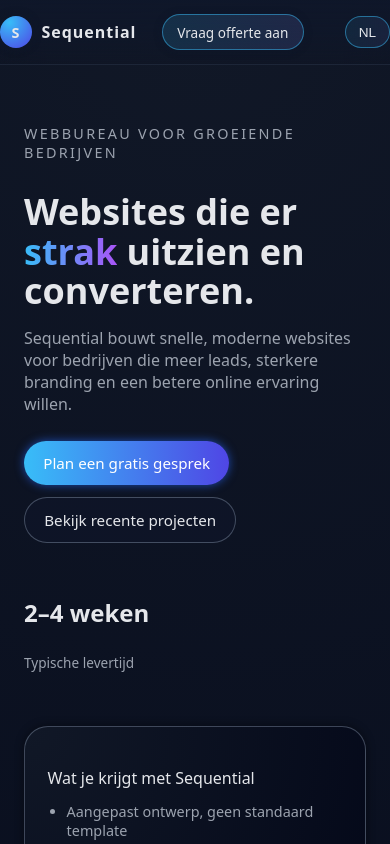
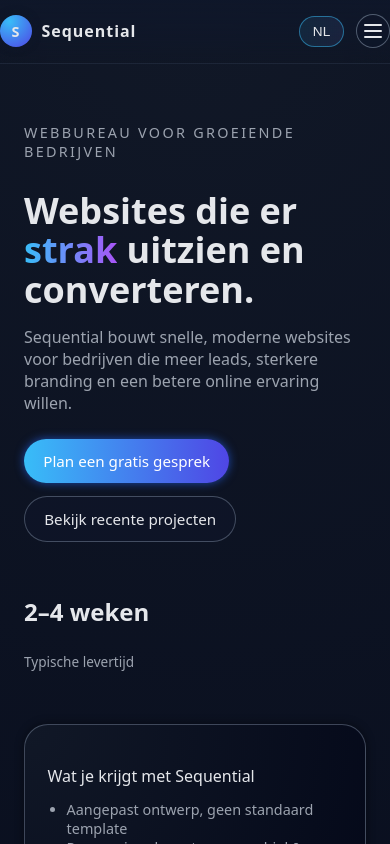
Before and after one commit to QXOonincx/Sequential, a React (Vite) app: page / in a window 390 px wide. Shown: the top 844 px of the page. Built offline with nearby package versions, Linux system fonts and the light colour scheme.

Commit message:
nieuwe navbar

```diff
--- a/src/CSS/index.css
+++ b/src/CSS/index.css
@@ -4,3 +4,4 @@
 @import "./sections.css";
 @import "./contact.css";
 @import "./footer.css";
+@import "./languageToggle.css";
--- a/src/CSS/navbar.css
+++ b/src/CSS/navbar.css
@@ -46,6 +46,8 @@
   font-size: 1rem;
 }
 
+/* Desktop nav */
+
 .sq-nav {
   display: flex;
   gap: 1rem;
@@ -81,14 +83,109 @@
   box-shadow: 0 1px 8px rgba(15, 23, 42, 0.281);
 }
 
-/* Navbar responsive */
+.sq-header-actions {
+  display: flex;
+  align-items: center;
+  gap: 0.75rem;
+}
+
+/* Hamburger knop */
+
+.sq-nav-toggle {
+  display: none; /* wordt op mobiel inline-flex in de media query */
+  width: 34px;
+  height: 34px;
+  border-radius: 999px;
+  border: 1px solid rgba(148, 163, 184, 0.5);
+  background: rgba(15, 23, 42, 0.9);
+  padding: 0;
+  cursor: pointer;
+
+  align-items: center;
+  justify-content: center;
+  flex-direction: column;
+  gap: 4px;
+
+  transition: background 0.2s ease, border-color 0.2s ease,
+    transform 0.2s ease;
+}
+
+.sq-nav-toggle:hover {
+  background: rgba(15, 23, 42, 1);
+  border-color: rgba(56, 189, 248, 0.8);
+  transform: translateY(-1px) scale(1.03);
+}
+
+.sq-nav-toggle span {
+  display: block;
+  width: 18px;
+  height: 2px;
+  border-radius: 999px;
+  background: var(--sq-text);
+  transition: transform 0.25s cubic-bezier(0.4, 0, 0.2, 1),
+    opacity 0.2s ease, background 0.2s ease;
+  transform-origin: center;
+}
+
+/* Als open: verander in een "X" */
+
+.sq-nav-toggle.is-open span:nth-child(1) {
+  transform: translateY(6px) rotate(45deg);
+}
+
+.sq-nav-toggle.is-open span:nth-child(2) {
+  opacity: 0;
+}
+
+.sq-nav-toggle.is-open span:nth-child(3) {
+  transform: translateY(-6px) rotate(-45deg);
+}
+
+/* optioneel: andere kleur als open */
+.sq-nav-toggle.is-open span {
+  background: #38bdf8;
+}
+
+/* Mobiel menu */
+
+.sq-nav-mobile {
+  display: none;
+  flex-direction: column;
+  gap: 0.4rem;
+  padding: 0.75rem 1.5rem 1rem;
+  background: rgba(15, 23, 42, 0.96);
+  border-top: 1px solid rgba(148, 163, 184, 0.2);
+}
+
+.sq-nav-mobile .sq-nav-link {
+  padding: 0.5rem 0;
+  display: block;
+}
+
+.sq-nav-cta-mobile {
+  margin-top: 0.4rem;
+}
+
+/* Responsive: onder 768px wordt het hamburger-menu gebruikt */
 
 @media (max-width: 767px) {
-  .sq-header-inner {
-    flex-wrap: wrap;
+  .sq-nav-desktop {
+    display: none; /* verberg gewone nav */
   }
 
-  .sq-nav {
-    display: none;
+  .sq-nav-toggle {
+    display: inline-flex; /* toon hamburger */
+  }
+
+  .sq-nav-cta-desktop {
+    display: none; /* CTA naast logo verbergen */
+  }
+
+  .sq-nav-mobile {
+    display: flex; /* mobiel menu zichtbaar ALS het gerenderd wordt */
+  }
+
+  .sq-header-inner {
+    gap: 0.8rem;
   }
 }
--- a/src/NavBar.tsx
+++ b/src/NavBar.tsx
@@ -1,8 +1,8 @@
-import React from "react";
+import React, { useState } from "react";
 import { Link } from "react-router-dom";
 import { useTranslation } from "react-i18next";
 import "./CSS/index.css";
-import "./CSS/languageToggle.css";
+
 
 type NavLink = {
   labelKey: string;
@@ -19,9 +19,14 @@
 
 const NavBar: React.FC = () => {
   const { t, i18n } = useTranslation();
+  const [isMobileOpen, setIsMobileOpen] = useState(false);
 
   const toggleLanguage = () => {
     i18n.changeLanguage(i18n.language === "nl" ? "en" : "nl");
+  };
+
+  const toggleMenu = () => {
+    setIsMobileOpen((prev) => !prev);
   };
 
   return (
@@ -32,7 +37,8 @@
           <span className="sq-logo-text">Sequential</span>
         </div>
 
-        <nav className="sq-nav">
+        {/* Desktop navigatie */}
+        <nav className="sq-nav sq-nav-desktop">
           {navLinks.map((link) =>
             link.href.startsWith("/") ? (
               <Link key={link.href} to={link.href} className="sq-nav-link">
@@ -46,20 +52,66 @@
           )}
         </nav>
 
-        {/* CTA Button */}
-        <Link to="/contact" className="sq-nav-cta">
+        {/* Rechterkant: CTA, taal-knop, hamburger */}
+        <div className="sq-header-actions">
+          <Link to="/contact" className="sq-nav-cta sq-nav-cta-desktop">
             {t("nav.quote")}
           </Link>
 
-        {/* Language Switcher */}
           <button
             className={`sq-lang-btn ${i18n.language}`}
             onClick={toggleLanguage}
-          style={{ marginLeft: "1rem" }}
           >
             {i18n.language.toUpperCase()}
           </button>
+
+          {/* Hamburger knop (alleen zichtbaar op mobiel in CSS) */}
+          <button
+            className={`sq-nav-toggle ${isMobileOpen ? "is-open" : ""}`}
+            onClick={toggleMenu}
+            aria-label="Menu openen of sluiten"
+          >
+            <span />
+            <span />
+            <span />
+          </button>
         </div>
+      </div>
+
+      {/* Mobiel menu – verschijnt onder de header */}
+      {isMobileOpen && (
+        <nav className="sq-nav-mobile">
+          {navLinks.map((link) =>
+            link.href.startsWith("/") ? (
+              <Link
+                key={link.href}
+                to={link.href}
+                className="sq-nav-link"
+                onClick={() => setIsMobileOpen(false)}
+              >
+                {t(link.labelKey)}
+              </Link>
+            ) : (
+              <a
+                key={link.href}
+                href={link.href}
+                className="sq-nav-link"
+                onClick={() => setIsMobileOpen(false)}
+              >
+                {t(link.labelKey)}
+              </a>
+            )
+          )}
+
+          <Link
+            to="/contact"
+            className="sq-nav-cta sq-nav-cta-mobile"
+            onClick={() => setIsMobileOpen(false)}
+          >
+            {t("nav.quote")}
+          </Link>
+        </nav>
+      )}
     </header>
   );
 };
```
Lines whose indentation alone changed are shown as unchanged.
